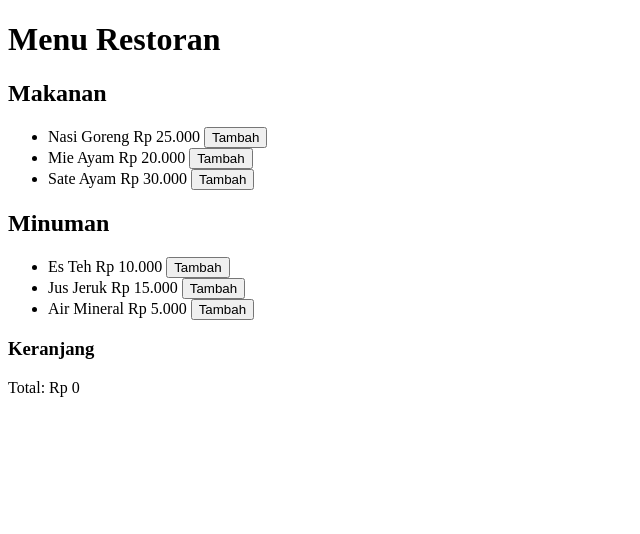
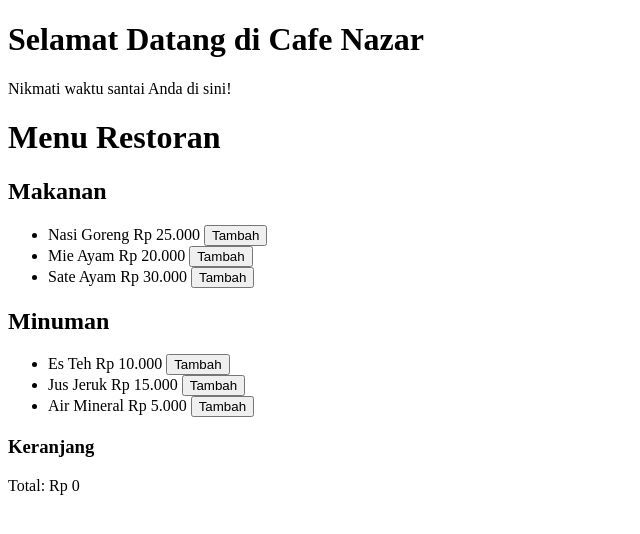
Before and after one commit to nazaramir/nazaramir-, a plain HTML site: page index.html in a window 1280 px wide. Shown: the whole page, without its empty margins (0-640 px from the left). Drawn offline with Linux system fonts and the light colour scheme; a script that the page names is missing.

Commit message:
nazaramir.github.io

```diff
--- a/index.html
+++ b/index.html
@@ -1,3 +1,19 @@
+<!DOCTYPE html>
+<html lang="id">
+<head>
+    <meta charset="UTF-8">
+    <meta name="viewport" content="width=device-width, initial-scale=1.0">
+    <title>Selamat Datang di Cafe Nazar</title>
+    <link rel="stylesheet" href="styles.css">
+</head>
+<body>
+    <div class="container">
+        <h1>Selamat Datang di Cafe Nazar</h1>
+        <p>Nikmati waktu santai Anda di sini!</p>
+    </div>
+</body>
+</html>
+
 <!DOCTYPE html>
 <html lang="id">
 <head>
```
